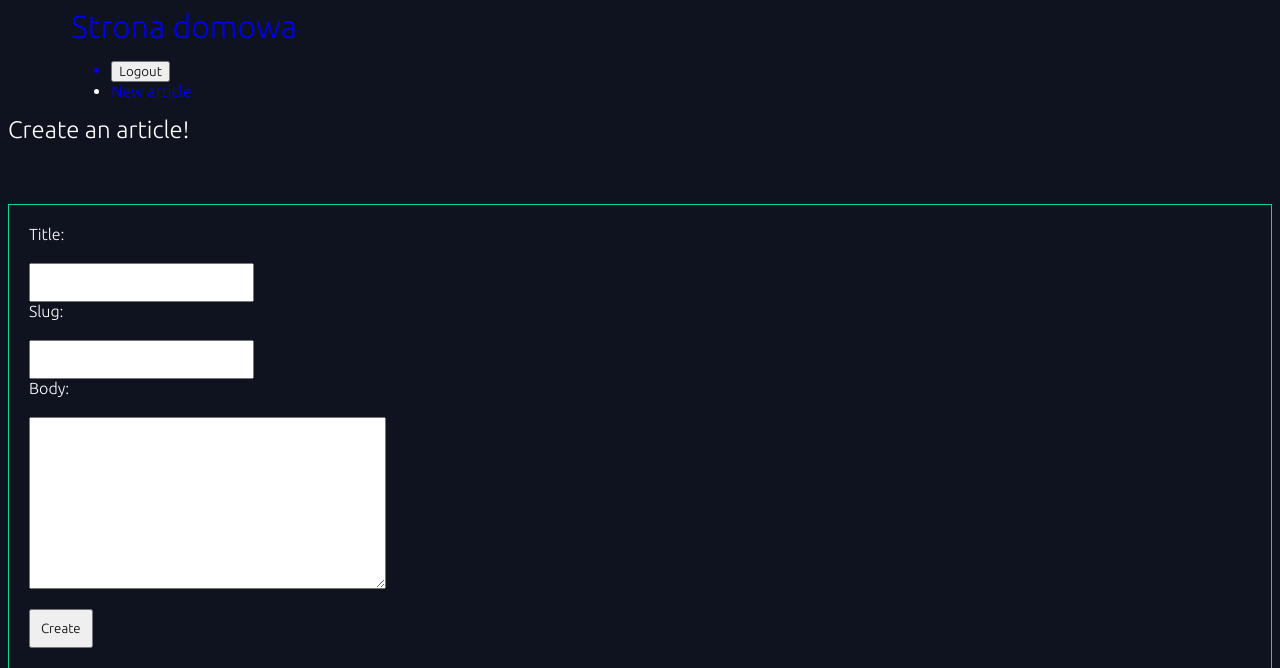
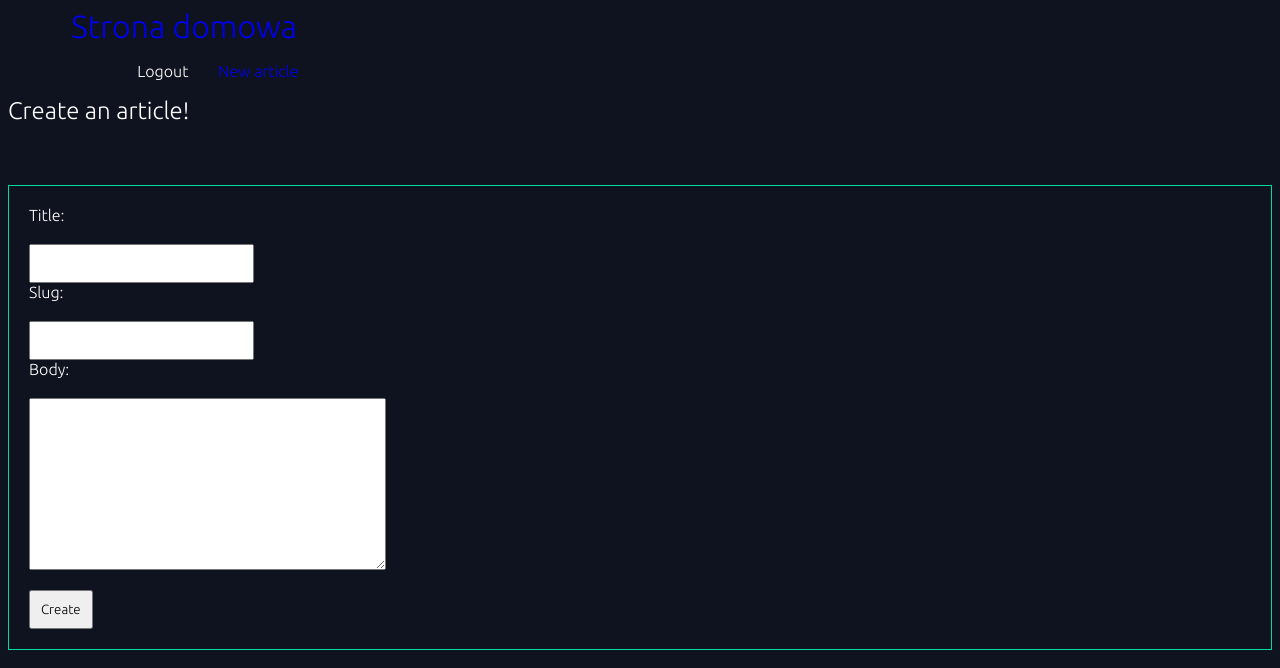
Before and after one commit to PawelFiuk/Portfolio-BNlog-Django, a Django app: page /articles/create_article/ in a window 1280 px wide. Shown: the top 668 px of the page. Run offline with Django 4.2, Linux system fonts and the light colour scheme; a user stored in the database is signed in.

Commit message:
Dalsze stylowanie, nav bar

```diff
--- a/blog/assets/styles.css
+++ b/blog/assets/styles.css
@@ -34,7 +34,7 @@ a, a:hover, a:visited{
 
 .article{
     padding: 10px;
-    border: solid;
+    border: 1px solid #00dba0;
 }
 
 .site-form{
@@ -48,3 +48,17 @@ a, a:hover, a:visited{
     margin: 20px 0 0 0;
     padding: 10px;
 }
+
+nav li{
+    display: inline-block;
+    margin-left: 20px;
+    color: white;
+}
+
+nav button{
+    background: none;
+    color: #fff;
+    cursor: pointer;
+    border: 0;
+    font-size: 1em;
+}
```
Also changed, not shown: blog/db.sqlite3.
